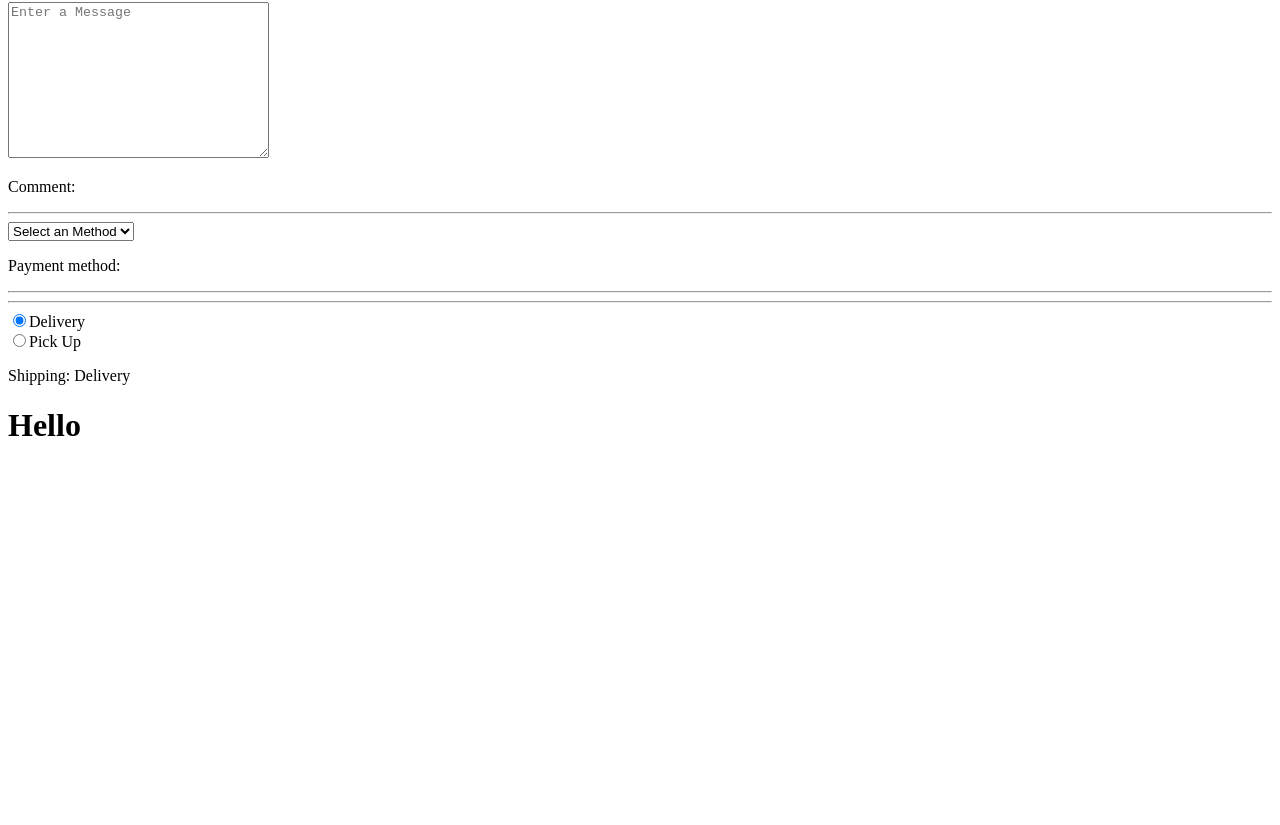
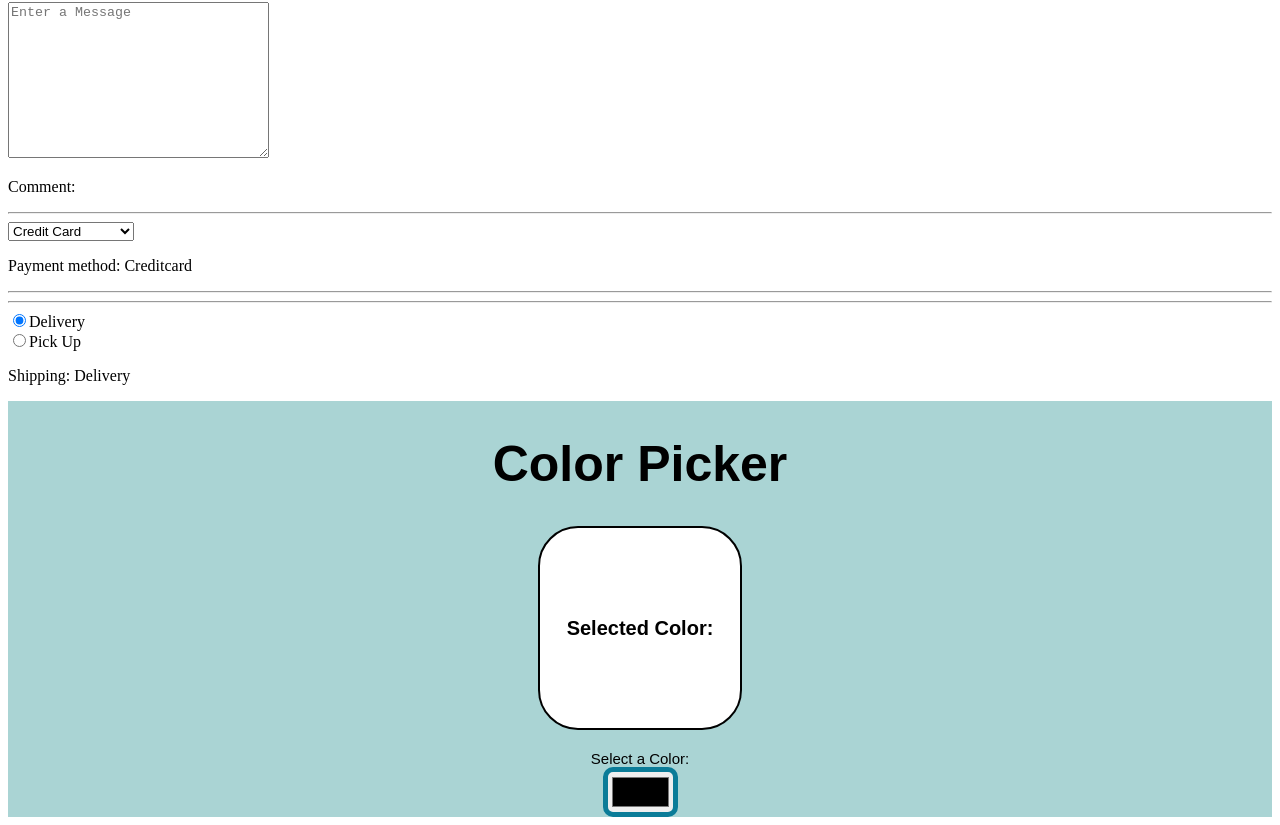
Before and after one commit to samyog777/BroCode, a React (Vite) app in the folder Bro-Code/: page / in a window 1280 px wide. Shown: the part 3576-4401 px from the top of the page. Before the commit the page ends 4041 px from the top, so only its background shows below. Built offline with nearby package versions, Linux system fonts and the light colour scheme.

Commit message:
Color Picker

```diff
--- a/Bro-Code/src/App.jsx
+++ b/Bro-Code/src/App.jsx
@@ -9,6 +9,7 @@
 import ProfilePic from "./ProfilePic.jsx";
 import MyComponents from "./myComponents.jsx";
 import RealTimeUpdate from "./realTImeUpdate.jsx";
+import ColorPicker from "./colorPicker.jsx";
 
 function App() {
   const fruits = [
@@ -63,6 +64,7 @@
       <hr />
       <hr />
       <RealTimeUpdate />
+      <ColorPicker />
     </>
   );
 }
--- /dev/null
+++ b/Bro-Code/src/colorPicker.jsx
@@ -0,0 +1,22 @@
+import react, { useState } from "react";
+
+function ColorPicker() {
+  function ChangeChooseColor(event) {
+    setColor(event.target.value);
+  }
+  const [color, setColor] = useState("white");
+  return (
+    <>
+      <div className="Color-picker">
+        <h1 className="H1">Color Picker</h1>
+        <div className="Display-Color" style={{ backgroundColor: color }}>
+          <p>Selected Color: </p>
+        </div>
+        <label className="LABEL">Select a Color: </label>
+        <input type="color" value={color} onChange={ChangeChooseColor} />
+      </div>
+    </>
+  );
+}
+
+export default ColorPicker;
--- a/Bro-Code/src/index.css
+++ b/Bro-Code/src/index.css
@@ -93,3 +93,46 @@
   border: 10px dotted blue;
   cursor: pointer;
 }
+
+.Color-picker {
+  display: flex;
+  align-items: center;
+  justify-content: center;
+  flex-direction: column;
+  background-color: hsl(180, 33%, 75%);
+}
+
+.H1 {
+  font-size: 50px;
+  font-family: Arial, Helvetica, sans-serif;
+}
+
+.Display-Color {
+  height: 200px;
+  width: 200px;
+  display: flex;
+  align-items: center;
+  justify-content: center;
+  border-radius: 40px;
+  border: 2px solid black;
+  transition: 0.25s ease;
+}
+
+.Display-Color p {
+  font-weight: bolder;
+  font-size: 20px;
+  font-family: Arial, Helvetica, sans-serif;
+}
+
+.LABEL {
+  margin-top: 20px;
+  font-size: 15px;
+  font-family: Arial, Helvetica, sans-serif;
+}
+
+input[type="color"] {
+  width: 75px;
+  height: 50px;
+  border-radius: 10px;
+  border: 5px solid hsl(192, 86%, 32%);
+}
--- a/Bro-Code/src/realTImeUpdate.jsx
+++ b/Bro-Code/src/realTImeUpdate.jsx
@@ -1,10 +1,10 @@
 import react, { useState } from "react";
 
 function RealTimeUpdate() {
-  const [Name, setName] = useState("");
-  const [Number, setNumber] = useState("");
+  const [Name, setName] = useState("Guest");
+  const [Number, setNumber] = useState("1");
   const [Text, setText] = useState("");
-  const [Option, setOption] = useState("");
+  const [Option, setOption] = useState("Creditcard");
   const [Shipping, setShipping] = useState("Delivery");
 
   function Changing(event) {
@@ -21,9 +21,6 @@
   }
   function Shop(event) {
     setShipping(event.target.value);
-  }
-  function Eventt(e) {
-    console.log(e);
   }
   return (
     <>
@@ -71,7 +68,6 @@
         Pick Up
       </label>
       <p>Shipping: {Shipping}</p>
-      <h1 onClick={Eventt}>Hello</h1>
     </>
   );
 }
```
